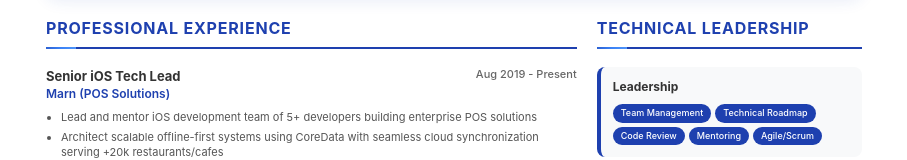
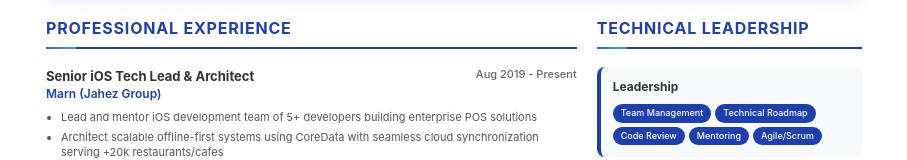
Before and after one commit to elgawady14/ahmad-ios-resume, a plain HTML site: page index.html in a window 1280 px wide. Shown: the part 338-498 px from the top of the page, without its empty margins (186-1093 px from the left). Drawn offline with Linux system fonts and the light colour scheme.

Commit message:
Update current position title and company name
- Updated job title from "Senior iOS Tech Lead" to "Senior iOS Tech Lead & Architect"
- Updated company name from "Marn (POS Solutions)" to "Marn (Jahez Group)"
- Regenerated PDF with updated information

```diff
--- a/index.html
+++ b/index.html
@@ -365,8 +365,8 @@
                     <div class="experience-item print-friendly">
                         <div class="job-header">
                             <div>
-                                <div class="job-title">Senior iOS Tech Lead</div>
-                                <div class="company"><a href="https://apps.apple.com/sa/app/marn/id1495693049" class="hyperlink">Marn (POS Solutions)</a></div>
+                                <div class="job-title">Senior iOS Tech Lead & Architect</div>
+                                <div class="company"><a href="https://apps.apple.com/sa/app/marn/id1495693049" class="hyperlink">Marn (Jahez Group)</a></div>
                             </div>
                             <div class="duration">Aug 2019 - Present</div>
                         </div>
```
Also changed, not shown: 1 other file.
